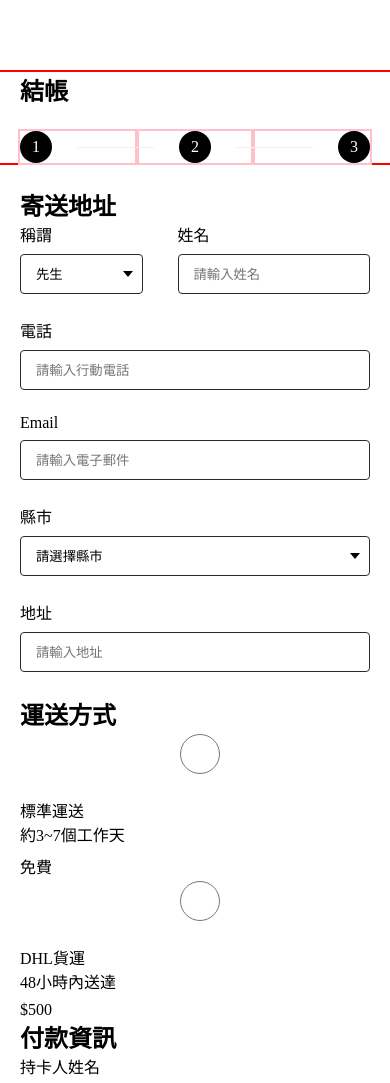
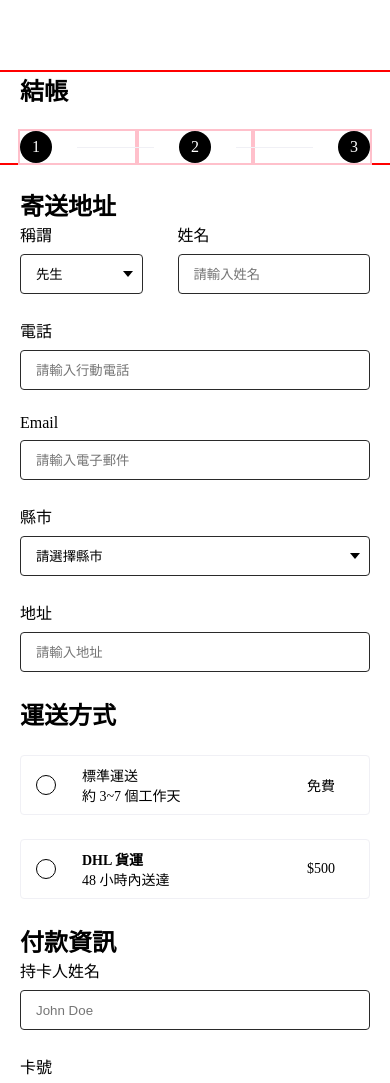
Before and after one commit to limecorner/a-shop, a website built with webpack: page index.html in a window 390 px wide. Shown: the top 1083 px of the page. Built offline with nearby package versions, Linux system fonts and the light colour scheme.

Commit message:
mobile form ship-section

```diff
--- a/index.html
+++ b/index.html
@@ -40,7 +40,7 @@
           <div class="container">
             <form id="a-form">
               <div class="form-content">
-                <div class="part">
+                <div class="part address-section">
                   <h2 class="current-part-title">寄送地址</h2>
                   <div class="form-row">
                     <div class="name-area-wrapper">
@@ -76,16 +76,21 @@
                     <label for="">地址</label><input id="address" type="text" placeholder="請輸入地址">
                   </div>
                 </div>
-                <div class="part">
+                <div class="part ship-section">
                   <h2 class="current-part-title">運送方式</h2>
                   <div class="form-row">
-                    <div>
-                      <input name="ship" type="radio" value="standard"><label for="">標準運送 <br> 約3~7個工作天</label>
-                      <span>免費</span>
+                    <div class="ship-way-wrapper">
+                      <div class="ship-way">
+                        <input name="ship" type="radio" value="standard"><label for="">標準運送 <br> 約 3~7 個工作天</label>
+                      </div>
+                      <div class="ship-price">免費<br></div>
                     </div>
-                    <div>
-                      <input name="ship" type="radio" value="DHL"><label for="">DHL貨運<br>48小時內送達</label>
-                      <span>$500</span>
+                    <div class="ship-way-wrapper">
+                      <div class="ship-way">
+                        <input name="ship" type="radio" value="DHL"><label class="DHL-label" for="">DHL 貨運<br>48
+                          小時內送達</label>
+                      </div>
+                      <div class="ship-price">$500</div>
                     </div>
                   </div>
                 </div>
--- a/src/scss/main.scss
+++ b/src/scss/main.scss
@@ -266,6 +266,7 @@ img {
   padding: 0 20px;
 }
 
+// stepper
 .stepper-panel {
   outline: 2px solid red;
   margin-top: 72px;
@@ -317,16 +318,7 @@ img {
   }
 }
 
-.circle-container {
-  display: flex;
-  flex-direction: row;
-  width: 32px;
-  height: 32px;
-  background-color: $black;
-  border-radius: 50%;
-  color: $white;
-}
-
+// form 共用樣式
 %input-style {
   margin-bottom: 24px;
   padding-left: 15px;
@@ -336,20 +328,24 @@ img {
   border-radius: 4px;
 }
 
-.form-panel {
-  & .form-row {
 label {
   display: block;
   margin-bottom: 8px;
 }
-    & input {
+
+input {
   @extend %input-style;
 }
-    & select {
+
+select {
   -webkit-appearance: none;
   @extend %input-style;
   background-color: transparent;
 }
+
+// form: address-section
+.address-section {
+  & .form-row {
     & option {
       background-color: $dark-gray;
     }
@@ -382,3 +378,52 @@ img {
     }
   }
 }
+
+// form: ship-section
+.ship-section {
+  & .current-part-title {
+    margin-bottom: 24px;
+  }
+  .ship-way-wrapper {
+    display: flex;
+    justify-content: space-between;
+    align-items: center;
+    margin-bottom: 24px;
+    height: 60px;
+    border: 1px solid $light-gray;
+    border-radius: 4px;
+    & .ship-way {
+      display: flex;
+      align-items: center;
+      flex-basis: 37%;
+      height: 100%;
+      padding-left: 15px;
+    }
+    & input[type="radio"] {
+      -webkit-appearance: none;
+      margin: 0;
+      padding: 0;
+      width: 20px;
+      height: 20px;
+      border: 1px solid $black;
+      border-radius: 50%;
+    }
+    & input[type="radio"]:focus {
+      box-shadow: inset 0 0 0 5px $black;
+    }
+    & label {
+      display: inline-block;
+      margin: 0 0 0 26px;
+      font-size: 14px;
+      white-space: nowrap;
+      &.DHL-label::first-line {
+        font-weight: 800;
+      }
+    }
+    & .ship-price {
+      margin-right: 34px;
+      white-space: nowrap;
+      font-size: 14px;
+    }
+  }
+}
```
Also changed, not shown: dist/main.css. Lines whose indentation alone changed are shown as unchanged.
